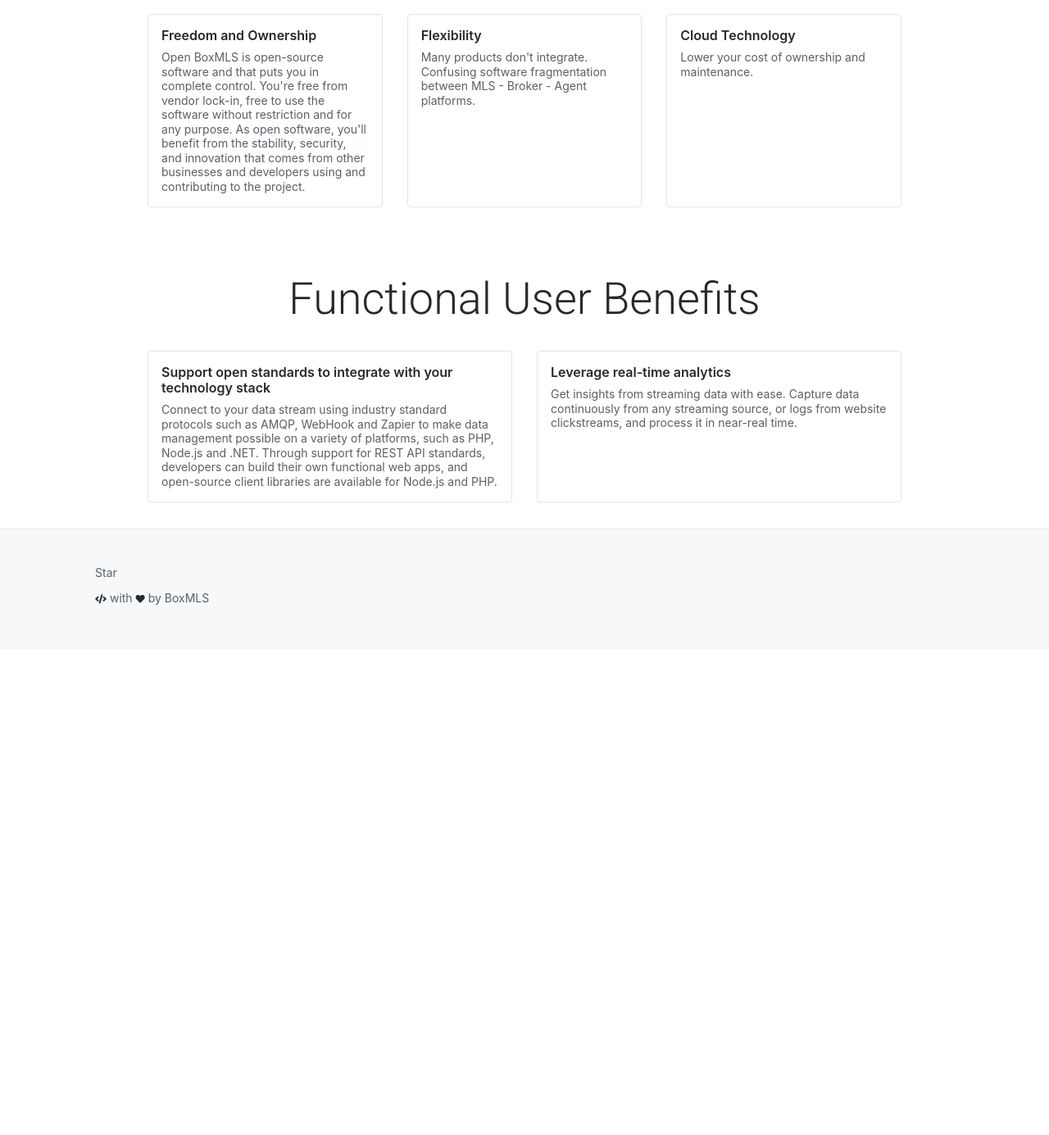
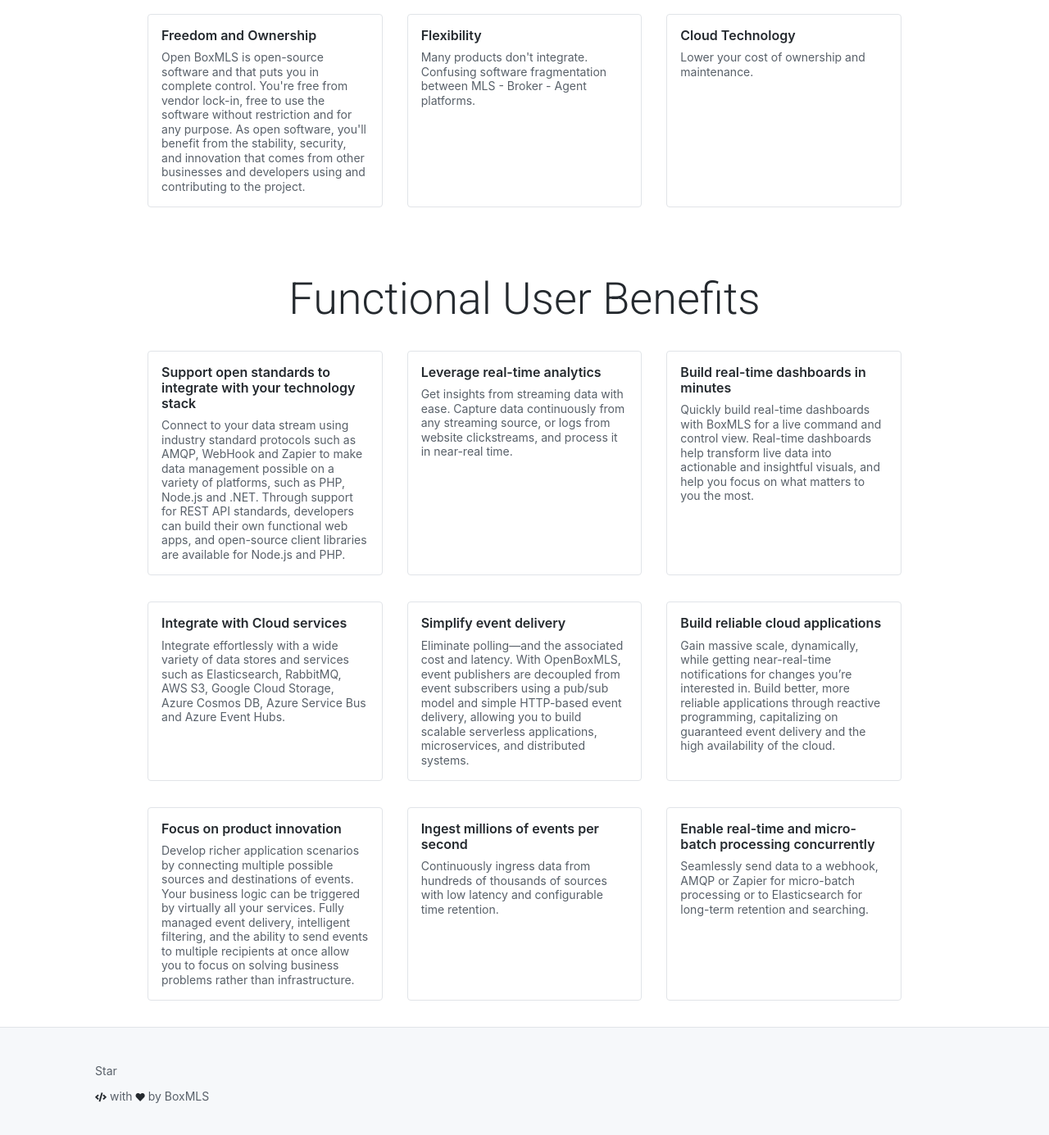
Before and after one commit to boxmls/boxmls.github.io, a Jekyll site: the page built from index.html, in a window 1280 px wide and 1400 px high, scrolled down 1477 px. Shown: the top 1385 px of the window at 82% size. Built offline with Jekyll 4.4.1, drawn with Linux system fonts in a browser that asks for light colours; nearby versions of some CDN libraries; before the commit the page ends 2269 px from its top, so only the background shows below that.

Commit message:
updated Benefits section

```diff
--- a/index.html
+++ b/index.html
@@ -108,19 +108,60 @@
 
         <div class="row justify-content-center">
 
-          <div class="col-md-6 featured-item">
+          <div class="col-md-4 featured-item">
             <div class="card h-100 product-content">
               <h3 class="product-title">Support open standards to integrate with your technology stack</h3>
               <div class="product-description">Connect to your data stream using industry standard protocols such as AMQP, WebHook and Zapier to make data management possible on a variety of platforms, such as PHP, Node.js and .NET. Through support for REST API standards, developers can build their own functional web apps, and open-source client libraries are available for Node.js and PHP.</div>
             </div>
           </div>
-          <div class="col-md-6 featured-item">
+          <div class="col-md-4 featured-item">
             <div class="card h-100 product-content">
               <h3 class="product-title">Leverage real-time analytics</h3>
               <div class="product-description">Get insights from streaming data with ease. Capture data continuously from any streaming source, or logs from website clickstreams, and process it in near-real time.</div>
             </div>
           </div>
-
+          <div class="col-md-4 featured-item">
+            <div class="card h-100 product-content">
+              <h3 class="product-title">Build real-time dashboards in minutes</h3>
+              <div class="product-description">Quickly build real-time dashboards with BoxMLS for a live command and control view. Real-time dashboards help transform live data into actionable and insightful visuals, and help you focus on what matters to you the most.</div>
+            </div>
+          </div>
+          <div class="col-md-4 featured-item">
+            <div class="card h-100 product-content">
+              <h3 class="product-title">Integrate with Cloud services</h3>
+              <div class="product-description">Integrate effortlessly with a wide variety of data stores and services such as Elasticsearch, RabbitMQ, AWS S3, Google Cloud Storage, Azure Cosmos DB, Azure Service Bus and Azure Event Hubs.</div>
+            </div>
+          </div>
+          <div class="col-md-4 featured-item">
+            <div class="card h-100 product-content">
+              <h3 class="product-title">Simplify event delivery</h3>
+              <div class="product-description">Eliminate polling—and the associated cost and latency. With OpenBoxMLS, event publishers are decoupled from event subscribers using a pub/sub model and simple HTTP-based event delivery, allowing you to build scalable serverless applications, microservices, and distributed systems.</div>
+            </div>
+          </div>
+          <div class="col-md-4 featured-item">
+            <div class="card h-100 product-content">
+              <h3 class="product-title">Build reliable cloud applications</h3>
+              <div class="product-description">Gain massive scale, dynamically, while getting near-real-time notifications for changes you’re interested in. Build better, more reliable applications through reactive programming, capitalizing on guaranteed event delivery and the high availability of the cloud.</div>
+            </div>
+          </div>
+          <div class="col-md-4 featured-item">
+            <div class="card h-100 product-content">
+              <h3 class="product-title">Focus on product innovation</h3>
+              <div class="product-description">Develop richer application scenarios by connecting multiple possible sources and destinations of events. Your business logic can be triggered by virtually all your services. Fully managed event delivery, intelligent filtering, and the ability to send events to multiple recipients at once allow you to focus on solving business problems rather than infrastructure.</div>
+            </div>
+          </div>
+          <div class="col-md-4 featured-item">
+            <div class="card h-100 product-content">
+              <h3 class="product-title">Ingest millions of events per second</h3>
+              <div class="product-description">Continuously ingress data from hundreds of thousands of sources with low latency and configurable time retention.</div>
+            </div>
+          </div>
+          <div class="col-md-4 featured-item">
+            <div class="card h-100 product-content">
+              <h3 class="product-title">Enable real-time and micro-batch processing concurrently</h3>
+              <div class="product-description">Seamlessly send data to a webhook, AMQP or Zapier for micro-batch processing or to Elasticsearch for long-term retention and searching.</div>
+            </div>
+          </div>
 
         </div>
       </div>
```
